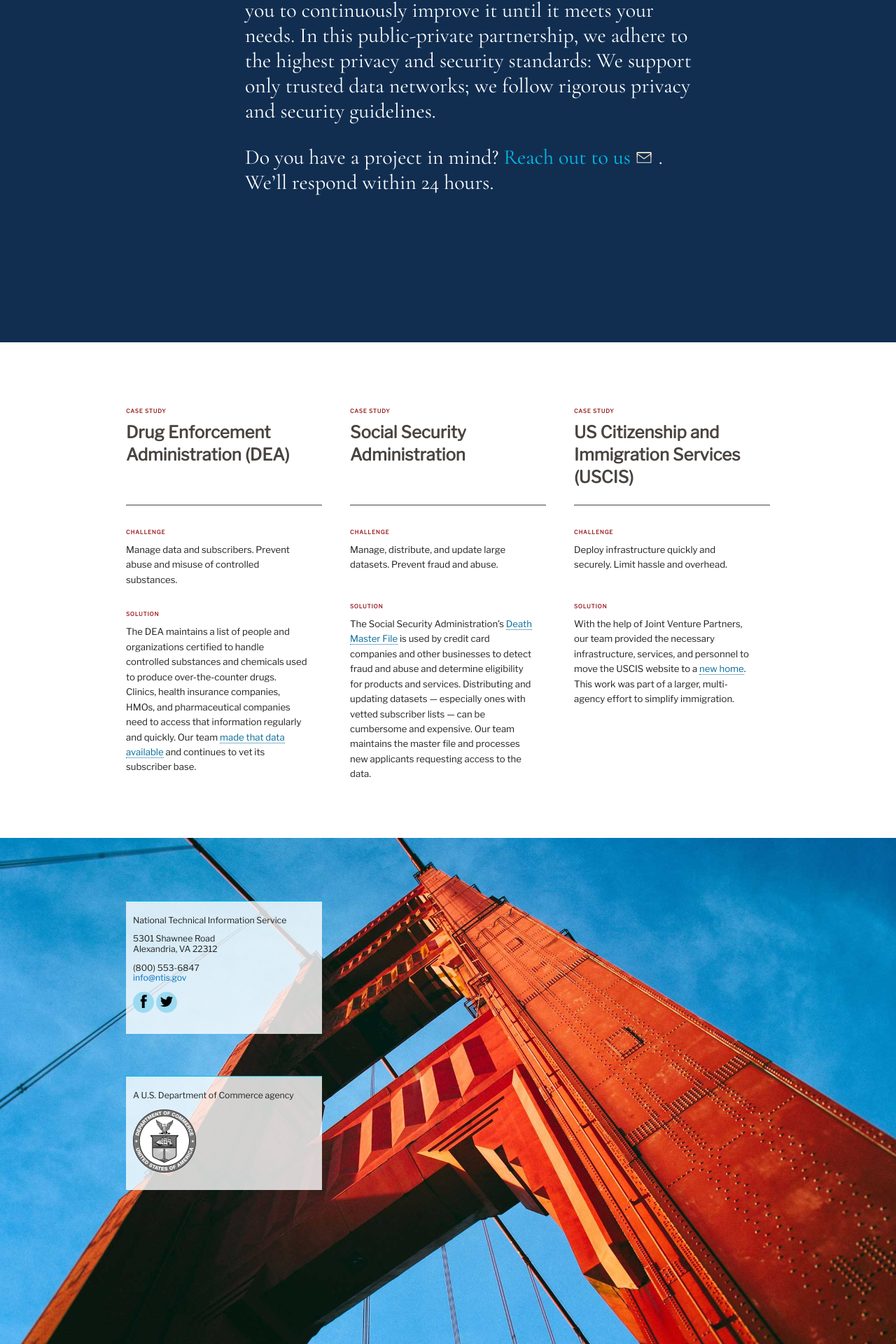
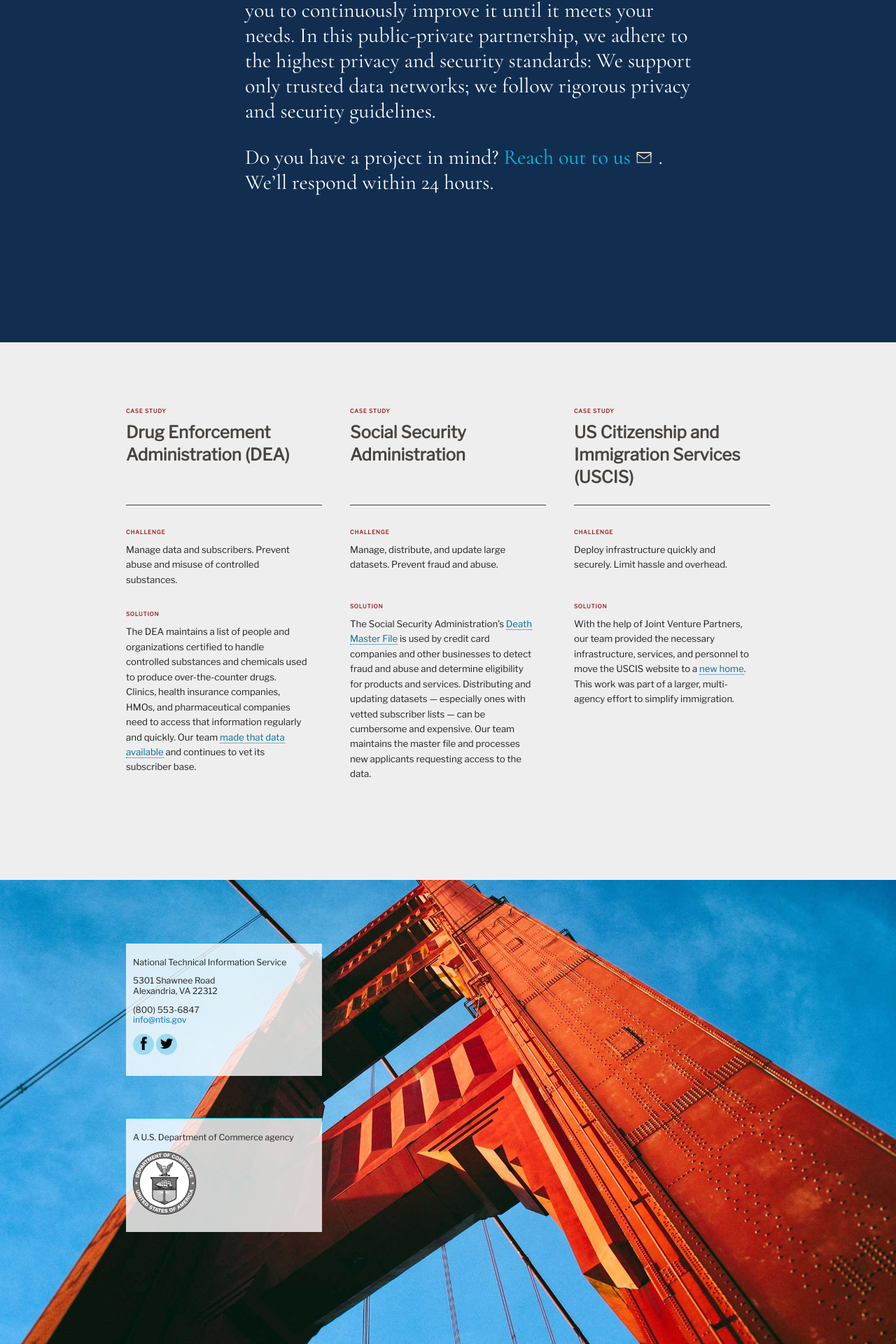
Before and after one commit to 18F/ntis-gov, a Jekyll site: the page built from our_work/index.md, in a window 1280 px wide. Shown: the part 1597-3517 px from the top of the page at 70% size. Built offline with Jekyll 4.4.1, drawn with Linux system fonts in a browser that asks for light colours.

Commit message:
small css tweaks

```diff
--- a/_layouts/casestudy.html
+++ b/_layouts/casestudy.html
@@ -6,7 +6,7 @@
   </section>
 </div>
 
-<div class="container-fluid $gray-warm-light">
+<div class="container-fluid gray-warm-lightest">
   <div class="container case-studies">
 
     <section>
--- a/css/main.scss
+++ b/css/main.scss
@@ -22,6 +22,7 @@
 $gray-warm-dark: #494440;
 $gray-cool-light: #dce4ef;
 $gray-warm-light: #e4e2e0;
+$gray-warm-lightest: #eee;
 $gray-light: #aeb0b5;
 $gold-lightest: #fff1d2;
 
@@ -117,6 +118,9 @@
 .gray-warm-light {
   background-color: $gray-warm-light;
 }
+.gray-warm-lightest {
+  background-color: $gray-warm-lightest;
+}
 .gray-cool-light {
   background-color: $gray-cool-light;
 }
@@ -172,7 +176,7 @@
 .case-studies {
   display: flex;
   flex-direction: row;
-  padding: 60px 0;
+  padding: 60px 0 120px 0;
 }
 .case-studies section {
   align-items: stretch;
@@ -214,8 +218,8 @@
 }
 nav ul li a.active {
   border-bottom: 3px solid #fff;
-  // background-color: rgba(255, 255, 255, .2);
   color: #fff;
+  // color: $primary-alt-light;
 }
 nav ul li:first-child {
   flex-grow: 2;
@@ -334,8 +338,7 @@
   padding: 1rem 1.5rem;
   position: absolute;
   top: -4.2rem;
-  transition: all 0.2s ease-in-out;
-  // z-index: 100;
+  // transition: all 0.2s ease-in-out;
 }
 .skipnav:focus {
   background: #ffffff;
@@ -343,7 +346,7 @@
   outline: 0;
   position: absolute;
   top: 0;
-  transition: all 0.2s ease-in-out;
+  // transition: all 0.2s ease-in-out;
 }
 .program-info p a:hover, .program-info ul li a:hover {
   border-bottom: 1px dotted $primary-alt;
@@ -381,6 +384,9 @@
   color: $primary-alt-darkest;
   font-weight: 500;
   border-bottom: 1px dotted $primary-alt-darkest;
+}
+.case-studies a:hover {
+  border-bottom: 1px solid $primary-alt-darkest;
 }
 address a.social-icon {
   display: inline-block;
```
